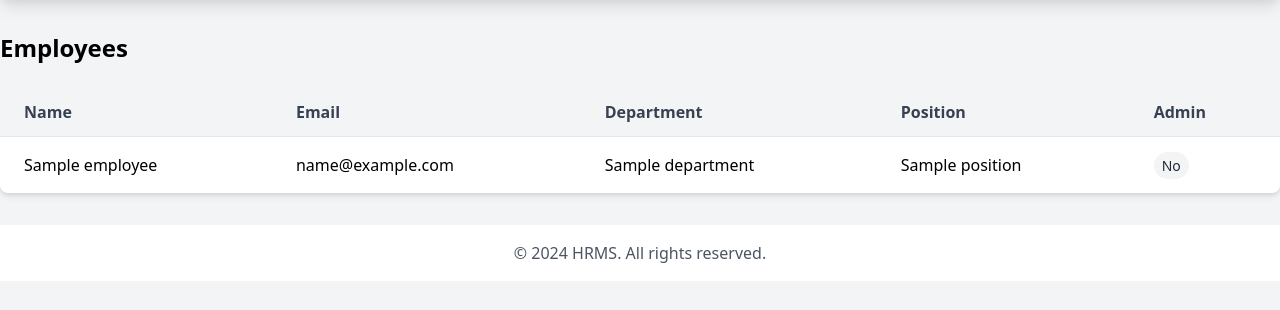
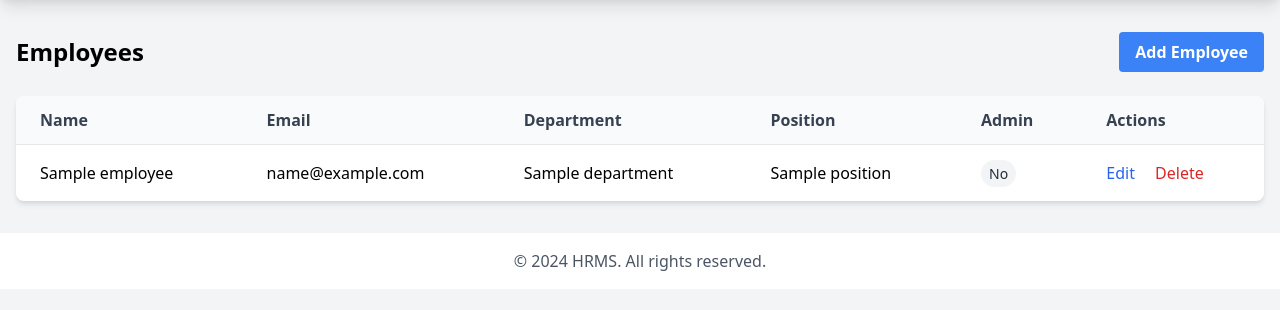
Before and after one commit to suguslove10/HRMS, a Flask app: template src/web/templates/employees/list.html in a window 1280 px wide. Shown: the part 64-374 px from the top of the page. Run offline with Flask 3, Linux system fonts and the light colour scheme; the template is opened without the code that fills it: most values are stand-ins (such as "Sample title", 1, 10 or a date in 2020).

Commit message:
Update list.html

```diff
--- a/src/web/templates/employees/list.html
+++ b/src/web/templates/employees/list.html
@@ -1,28 +1,25 @@
 {% extends "base.html" %}
 {% block title %}Employees{% endblock %}
 {% block content %}
+<div class="container mx-auto px-4">
     <div class="mb-6 flex justify-between items-center">
         <h2 class="text-2xl font-bold">Employees</h2>
-    {% if is_admin %}
-    <button onclick="document.getElementById('createEmployeeModal').classList.remove('hidden')"
-            class="bg-blue-500 hover:bg-blue-700 text-white font-bold py-2 px-4 rounded">
+        <button onclick="showAddEmployeeModal()" class="bg-blue-500 hover:bg-blue-700 text-white font-bold py-2 px-4 rounded">
             Add Employee
         </button>
-    {% endif %}
     </div>
 
+    <!-- Employees Table -->
     <div class="bg-white rounded-lg shadow-md overflow-hidden">
         <table class="min-w-full">
-        <thead>
-            <tr class="bg-gray-100">
+            <thead class="bg-gray-50">
+                <tr>
                     <th class="px-6 py-3 text-left text-gray-700">Name</th>
                     <th class="px-6 py-3 text-left text-gray-700">Email</th>
                     <th class="px-6 py-3 text-left text-gray-700">Department</th>
                     <th class="px-6 py-3 text-left text-gray-700">Position</th>
                     <th class="px-6 py-3 text-left text-gray-700">Admin</th>
-                {% if is_admin %}
                     <th class="px-6 py-3 text-left text-gray-700">Actions</th>
-                {% endif %}
                 </tr>
             </thead>
             <tbody>
@@ -34,82 +31,96 @@
                     <td class="px-6 py-4">{{ employee.position }}</td>
                     <td class="px-6 py-4">
                         {% if employee.is_admin %}
-                    <span class="px-2 py-1 bg-green-100 text-green-800 rounded-full text-sm">Yes</span>
+                            <span class="bg-green-100 text-green-800 px-2 py-1 rounded-full text-sm">Yes</span>
                         {% else %}
-                    <span class="px-2 py-1 bg-gray-100 text-gray-800 rounded-full text-sm">No</span>
+                            <span class="bg-gray-100 text-gray-800 px-2 py-1 rounded-full text-sm">No</span>
                         {% endif %}
                     </td>
-                {% if is_admin %}
                     <td class="px-6 py-4">
-                    <button onclick="editEmployee('{{ employee.email }}')"
-                            class="text-blue-600 hover:text-blue-800 mr-2">Edit</button>
-                    <button onclick="deleteEmployee('{{ employee.email }}')"
-                            class="text-red-600 hover:text-red-800">Delete</button>
+                        <button onclick="editEmployee('{{ employee|tojson }}')" class="text-blue-600 hover:text-blue-900 mr-4">Edit</button>
+                        <button onclick="deleteEmployee('{{ employee.email }}')" class="text-red-600 hover:text-red-900">Delete</button>
                     </td>
-                {% endif %}
                 </tr>
                 {% endfor %}
             </tbody>
         </table>
     </div>
 
-<!-- Create Employee Modal -->
-<div id="createEmployeeModal" class="hidden fixed inset-0 bg-gray-600 bg-opacity-50 overflow-y-auto h-full w-full">
+    <!-- Add Employee Modal -->
+    <div id="employeeModal" class="hidden fixed inset-0 bg-gray-600 bg-opacity-50 overflow-y-auto h-full w-full">
         <div class="relative top-20 mx-auto p-5 border w-96 shadow-lg rounded-md bg-white">
             <div class="mt-3">
-            <h3 class="text-lg font-medium leading-6 text-gray-900 mb-4">Create New Employee</h3>
-            <form method="POST" action="{{ url_for('employees') }}">
+                <h3 class="text-lg font-medium leading-6 text-gray-900 mb-4" id="modalTitle">Add Employee</h3>
+                <form id="employeeForm" method="POST">
+                    <input type="hidden" id="employeeId" name="employee_id">
                     <div class="mb-4">
                         <label class="block text-gray-700 text-sm font-bold mb-2">Name</label>
-                    <input type="text" name="name" class="shadow appearance-none border rounded w-full py-2 px-3 text-gray-700" required>
+                        <input type="text" name="name" id="empName" class="shadow appearance-none border rounded w-full py-2 px-3 text-gray-700" required>
                     </div>
                     <div class="mb-4">
                         <label class="block text-gray-700 text-sm font-bold mb-2">Email</label>
-                    <input type="email" name="email" class="shadow appearance-none border rounded w-full py-2 px-3 text-gray-700" required>
+                        <input type="email" name="email" id="empEmail" class="shadow appearance-none border rounded w-full py-2 px-3 text-gray-700" required>
                     </div>
                     <div class="mb-4">
                         <label class="block text-gray-700 text-sm font-bold mb-2">Password</label>
-                    <input type="password" name="password" class="shadow appearance-none border rounded w-full py-2 px-3 text-gray-700" required>
+                        <input type="password" name="password" id="empPassword" class="shadow appearance-none border rounded w-full py-2 px-3 text-gray-700" required>
                     </div>
                     <div class="mb-4">
                         <label class="block text-gray-700 text-sm font-bold mb-2">Department</label>
-                    <input type="text" name="department" class="shadow appearance-none border rounded w-full py-2 px-3 text-gray-700" required>
+                        <input type="text" name="department" id="empDepartment" class="shadow appearance-none border rounded w-full py-2 px-3 text-gray-700" required>
                     </div>
                     <div class="mb-4">
                         <label class="block text-gray-700 text-sm font-bold mb-2">Position</label>
-                    <input type="text" name="position" class="shadow appearance-none border rounded w-full py-2 px-3 text-gray-700" required>
+                        <input type="text" name="position" id="empPosition" class="shadow appearance-none border rounded w-full py-2 px-3 text-gray-700" required>
                     </div>
                     <div class="mb-4">
                         <label class="flex items-center">
-                        <input type="checkbox" name="is_admin" class="form-checkbox">
-                        <span class="ml-2">Admin Access</span>
+                            <input type="checkbox" name="is_admin" id="empIsAdmin" class="mr-2">
+                            <span class="text-gray-700 text-sm font-bold">Admin Access</span>
                         </label>
                     </div>
                     <div class="flex justify-end space-x-4">
-                    <button type="button"
-                            onclick="document.getElementById('createEmployeeModal').classList.add('hidden')"
+                        <button type="button" onclick="hideEmployeeModal()"
                                 class="bg-gray-500 hover:bg-gray-700 text-white font-bold py-2 px-4 rounded">
                             Cancel
                         </button>
-                    <button type="submit"
-                            class="bg-blue-500 hover:bg-blue-700 text-white font-bold py-2 px-4 rounded">
-                        Create
+                        <button type="submit" class="bg-blue-500 hover:bg-blue-700 text-white font-bold py-2 px-4 rounded">
+                            Save
                         </button>
                     </div>
                 </form>
             </div>
         </div>
     </div>
+</div>
 
 <script>
-function editEmployee(email) {
-    // Implement edit functionality
-    alert('Edit employee: ' + email);
+function showAddEmployeeModal() {
+    document.getElementById('modalTitle').textContent = 'Add Employee';
+    document.getElementById('employeeForm').reset();
+    document.getElementById('employeeModal').classList.remove('hidden');
+}
+
+function hideEmployeeModal() {
+    document.getElementById('employeeModal').classList.add('hidden');
+}
+
+function editEmployee(employeeData) {
+    const employee = JSON.parse(employeeData);
+    document.getElementById('modalTitle').textContent = 'Edit Employee';
+    document.getElementById('employeeId').value = employee.employee_id;
+    document.getElementById('empName').value = employee.name;
+    document.getElementById('empEmail').value = employee.email;
+    document.getElementById('empDepartment').value = employee.department;
+    document.getElementById('empPosition').value = employee.position;
+    document.getElementById('empIsAdmin').checked = employee.is_admin;
+    document.getElementById('empPassword').required = false;
+    document.getElementById('employeeModal').classList.remove('hidden');
 }
 
 function deleteEmployee(email) {
     if (confirm('Are you sure you want to delete this employee?')) {
-        fetch('/employees/delete/' + email, {
+        fetch(`/employees/delete/${email}`, {
             method: 'POST'
         }).then(response => {
             if (response.ok) {
```
Lines whose indentation alone changed are shown as unchanged.
